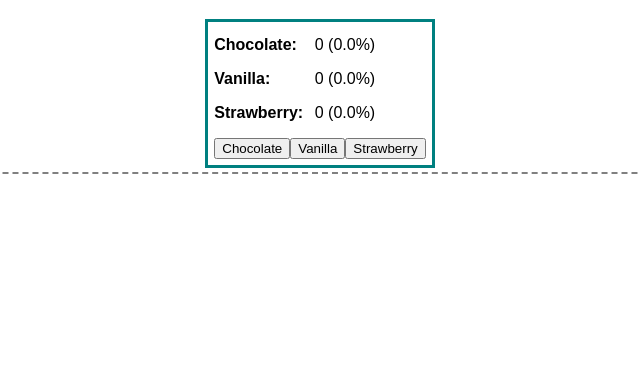
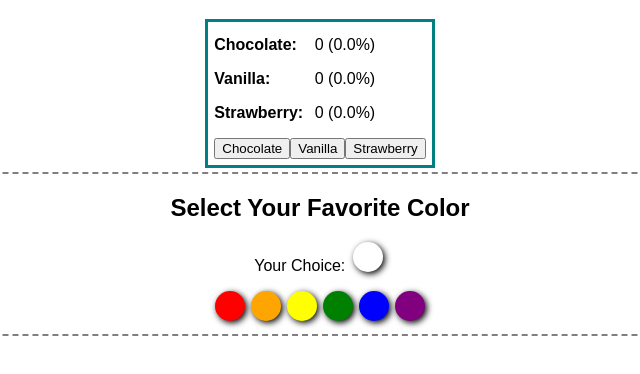
Before and after one commit to dwolverton/react-workshop-practice, a React (Create React App) app: page / in a window 1280 px wide. Shown: the top 374 px of the page, without its empty margins (320-960 px from the left). Built offline with nearby package versions, Linux system fonts and the light colour scheme.

Commit message:
Exercise 8

```diff
--- a/src/App.js
+++ b/src/App.js
@@ -6,6 +6,7 @@ import Exercise4 from "./Exercise4/Exercise4";
 import Exercise5 from "./Exercise5/Exercise5";
 import Exercise6 from "./Exercise6/Exercise6";
 import Exercise7 from "./Exercise7/Exercise7";
+import Exercise8 from "./Exercise8/Exercise8";
 import "./styles.css";
 
 export default function App() {
@@ -18,6 +19,7 @@ export default function App() {
       {/* <Exercise5 />
       <Exercise6 />
       <Exercise7 /> */}
+      <Exercise8 />
     </div>
   );
 }
--- /dev/null
+++ b/src/Exercise8/Color.js
@@ -0,0 +1,13 @@
+import React from "react";
+
+function Color({ color, onClick }) {
+  return (
+    <button
+      className="Color"
+      style={{ backgroundColor: color }}
+      onClick={onClick}
+    ></button>
+  );
+}
+
+export default Color;
--- /dev/null
+++ b/src/Exercise8/ColorPicker.css
@@ -0,0 +1,17 @@
+.ColorPicker {
+  margin-bottom: 10px;
+}
+
+.Color {
+  width: 30px;
+  height: 30px;
+  border-radius: 50%;
+  border: none;
+  box-shadow: 2px 2px 6px black;
+  margin: 0 3px;
+}
+
+.Color:active {
+  box-shadow: 0px 0px 6px black;
+  outline: none;
+}
--- /dev/null
+++ b/src/Exercise8/ColorPicker.js
@@ -0,0 +1,23 @@
+import React, { useState } from "react";
+import Color from "./Color";
+import "./ColorPicker.css";
+
+const colors = ["red", "orange", "yellow", "green", "blue", "purple"];
+
+function ColorPicker() {
+  const [favorite, setFavorite] = useState("white");
+
+  return (
+    <div className="ColorPicker">
+      <h2>Select Your Favorite Color</h2>
+      <p>
+        Your Choice: <Color color={favorite} />
+      </p>
+      {colors.map((color) => (
+        <Color key={color} color={color} onClick={() => setFavorite(color)} />
+      ))}
+    </div>
+  );
+}
+
+export default ColorPicker;
--- /dev/null
+++ b/src/Exercise8/Exercise8.js
@@ -0,0 +1,12 @@
+import React from "react";
+import ColorPicker from "./ColorPicker";
+
+function Exercise8() {
+  return (
+    <section className="exercise">
+      <ColorPicker />
+    </section>
+  );
+}
+
+export default Exercise8;
```
